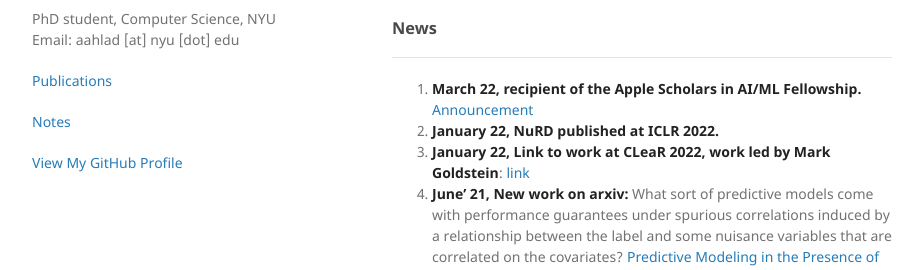
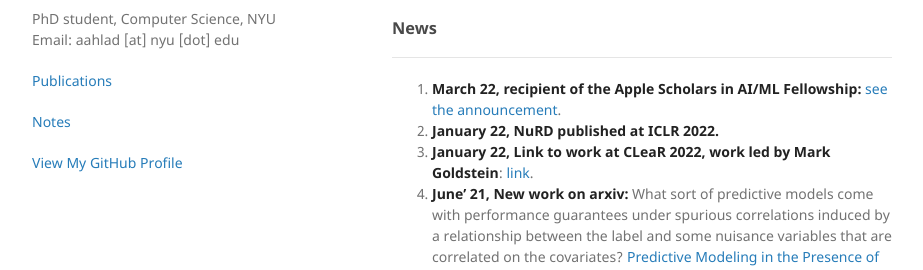
Before and after one commit to aahladmanas/aahladmanas.github.io, a Jekyll site: the page built from index.md, in a window 1280 px wide and 1308 px high. Shown: the part 369-639 px from the top of the window, without its empty margins (178-1101 px from the left). Built offline with Jekyll 4.4.1, drawn with Linux system fonts in a browser that asks for light colours; the repository's description, which GitHub fills in, is left out; our own code applies the rules of GitHub Pages for plain Markdown files.

Commit message:
Update index.md

```diff
--- a/index.md
+++ b/index.md
@@ -16,9 +16,9 @@ I'm eternally excited about new ideas and finding good applications for my work!
 
 ### News
 * * *
-  1. **March 22, recipient of the Apple Scholars in AI/ML Fellowship.** [Announcement](https://machinelearning.apple.com/updates/apple-scholars-aiml-2022)
+  1. **March 22, recipient of the Apple Scholars in AI/ML Fellowship:** [see the announcement](https://machinelearning.apple.com/updates/apple-scholars-aiml-2022).
   1. **January 22, NuRD published at ICLR 2022.**
-  2. **January 22, Link to work at CLeaR 2022, work led by Mark Goldstein**: [link](https://arxiv.org/abs/2112.00881)
+  2. **January 22, Link to work at CLeaR 2022, work led by Mark Goldstein**: [link](https://arxiv.org/abs/2112.00881).
   3. **June' 21, New work on arxiv:** What sort of predictive models come with performance guarantees under spurious correlations induced by a relationship between the label and some nuisance variables that are correlated on the covariates?
   [Predictive Modeling in the Presence of Nuisance-Induced Spurious Correlations](https://arxiv.org/abs/2107.00520)
 
```
